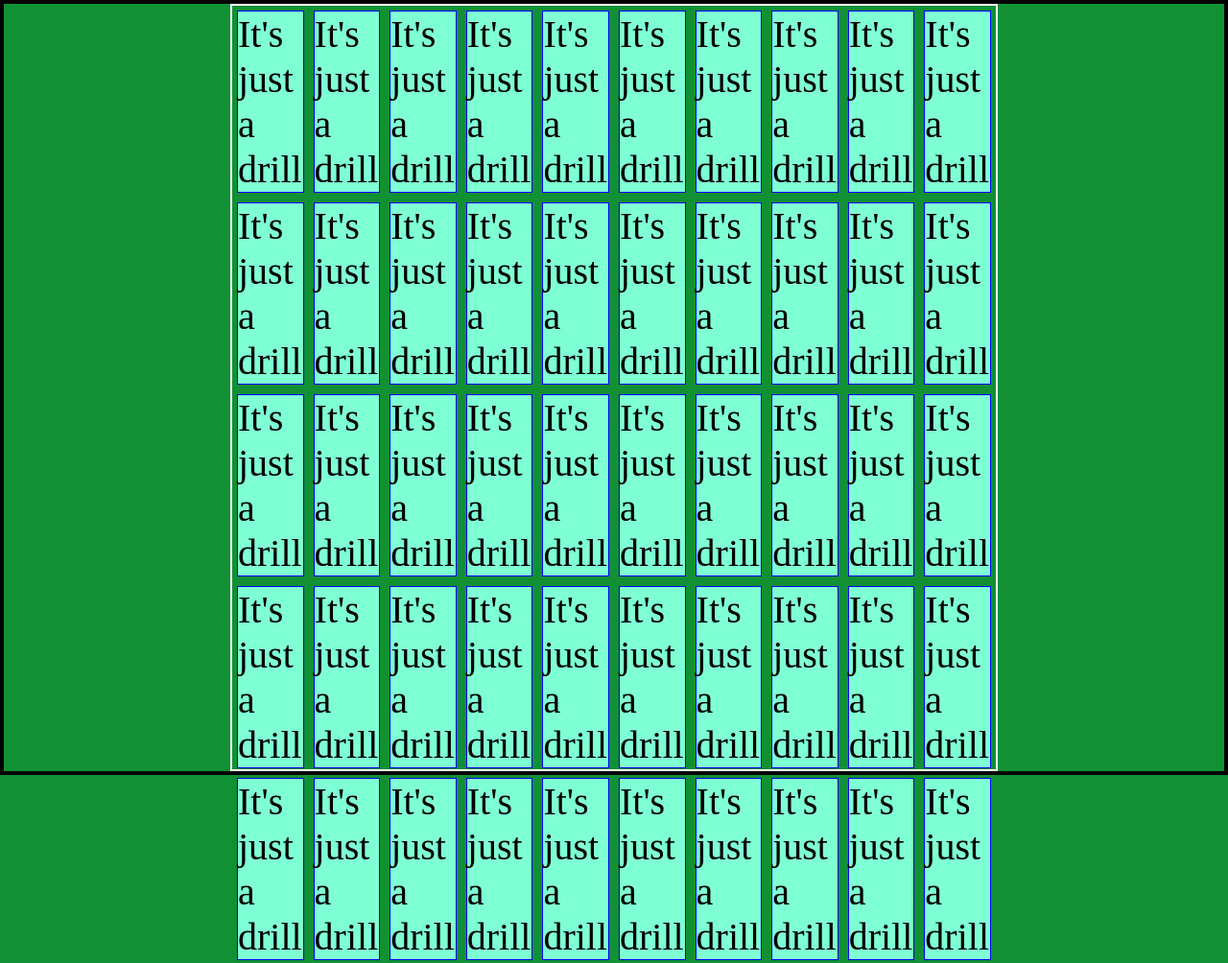
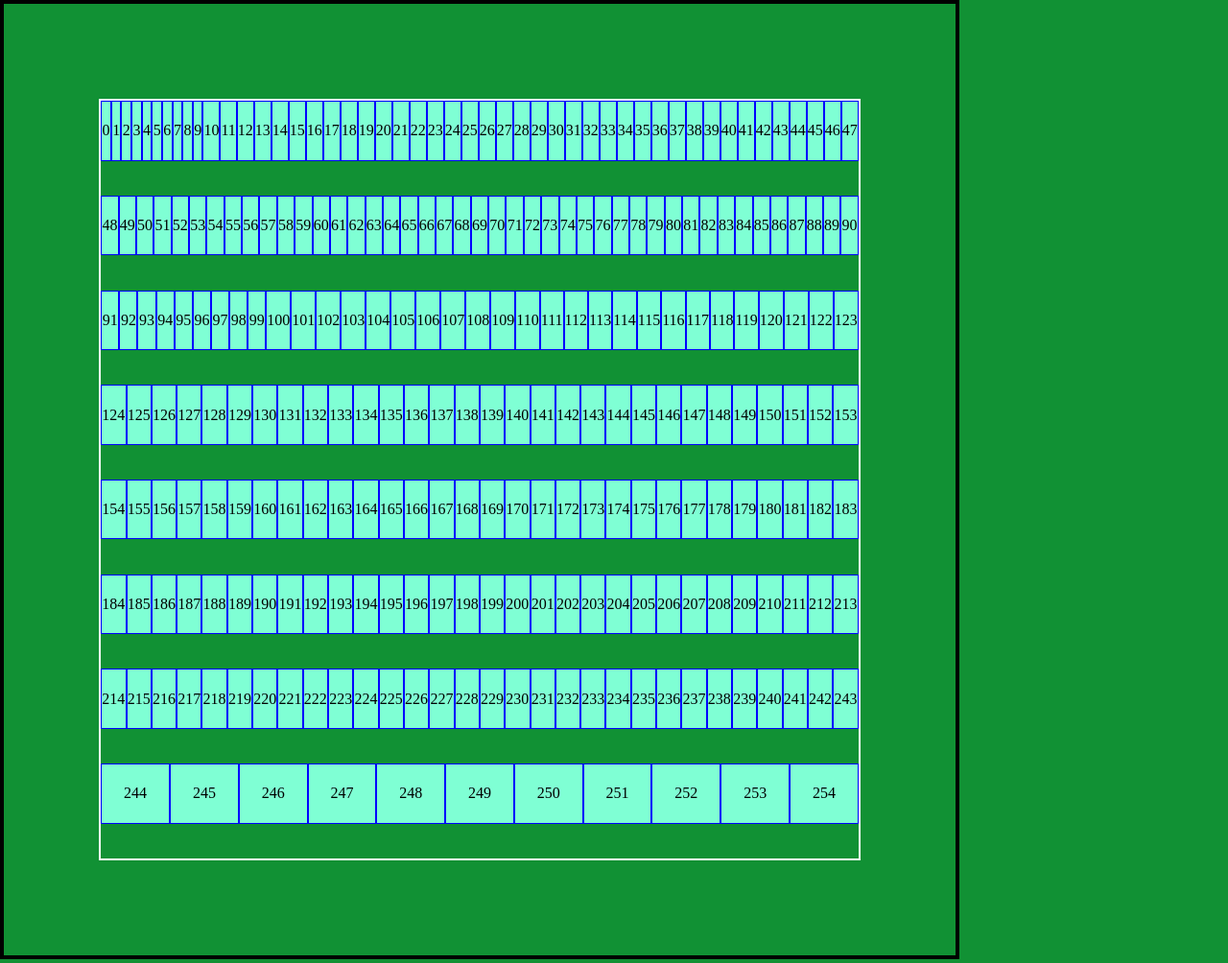
Before and after one commit to MaciejStrozniak/Etch-a-Sketch, a plain HTML site: page index.html in a window 1280 px wide. Shown: the top 1004 px of the page at 96% size. Drawn offline with Linux system fonts and the light colour scheme.

Commit message:
Still trying to create the grid

```diff
--- a/javascript.js
+++ b/javascript.js
@@ -8,6 +8,6 @@ bodyEl.appendChild(squaresContainer);
 for(i=0; i < 255; i++) {
     const divEl = document.createElement("div");
     divEl.classList.add("grid-div");
-    divEl.textContent = "It's just a drill";
+    divEl.textContent = `${i}`;
     squaresContainer.appendChild(divEl);
 };
--- a/style.css
+++ b/style.css
@@ -2,38 +2,41 @@
 * {
     padding: 0;
     margin: 0;
-    font-size: 40px;
     box-sizing: border-box;
     -webkit-box-sizing: border-box;
        -moz-box-sizing: border-box;
             box-sizing: border-box;
-    /* outline: 2px solid red; */
 }
 
 body {
+    width: 1000px;
+    height: 1000px;
     background-color: #119134;
     border: 4px black solid;
     display: flex;
     justify-content: center;
+    align-items: center;
 }
 
 #squares-container {
-    height: 800px;
-    width: 800px;
+    height: 80%;
+    width: 80%;
     display: flex;
     flex-wrap: wrap;
     border: 2px solid white;
-
-    justify-content: space-evenly;
-    align-items: center;
 }
 
 .grid-div {
-    margin: 5px;
+    /* width: 2em;
+    height: 2em; */
+
+    height: 62.5px;
+    width: 62.5px;
+    display: flex;
     background-color: aquamarine;
     border: 1px solid blue;
     flex-shrink: 0;
     flex: 1;
-    /* justify-content: space-evenly;
-    align-items: center; */
+    justify-content: center;
+    align-items: center;
 }
```
